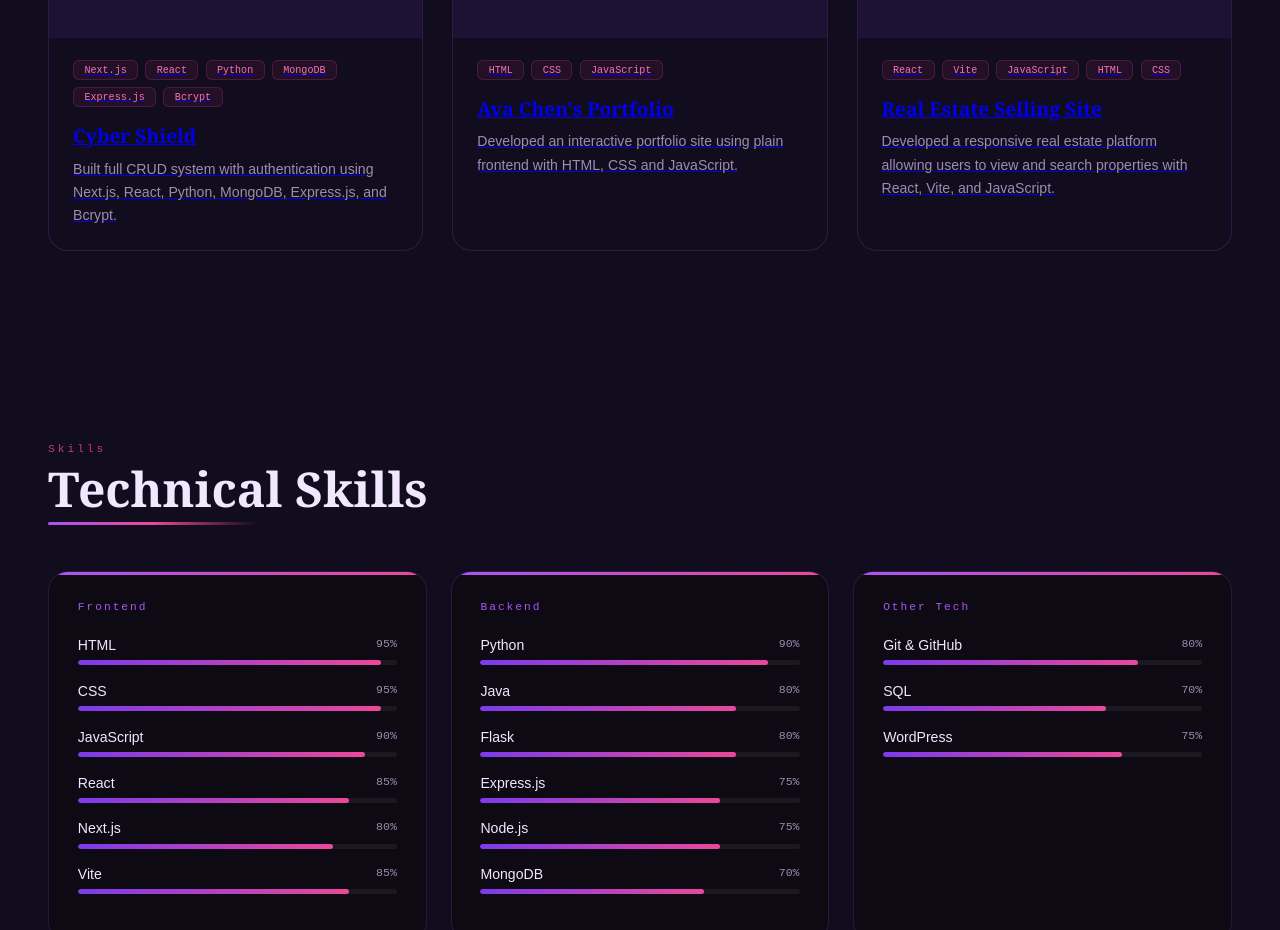
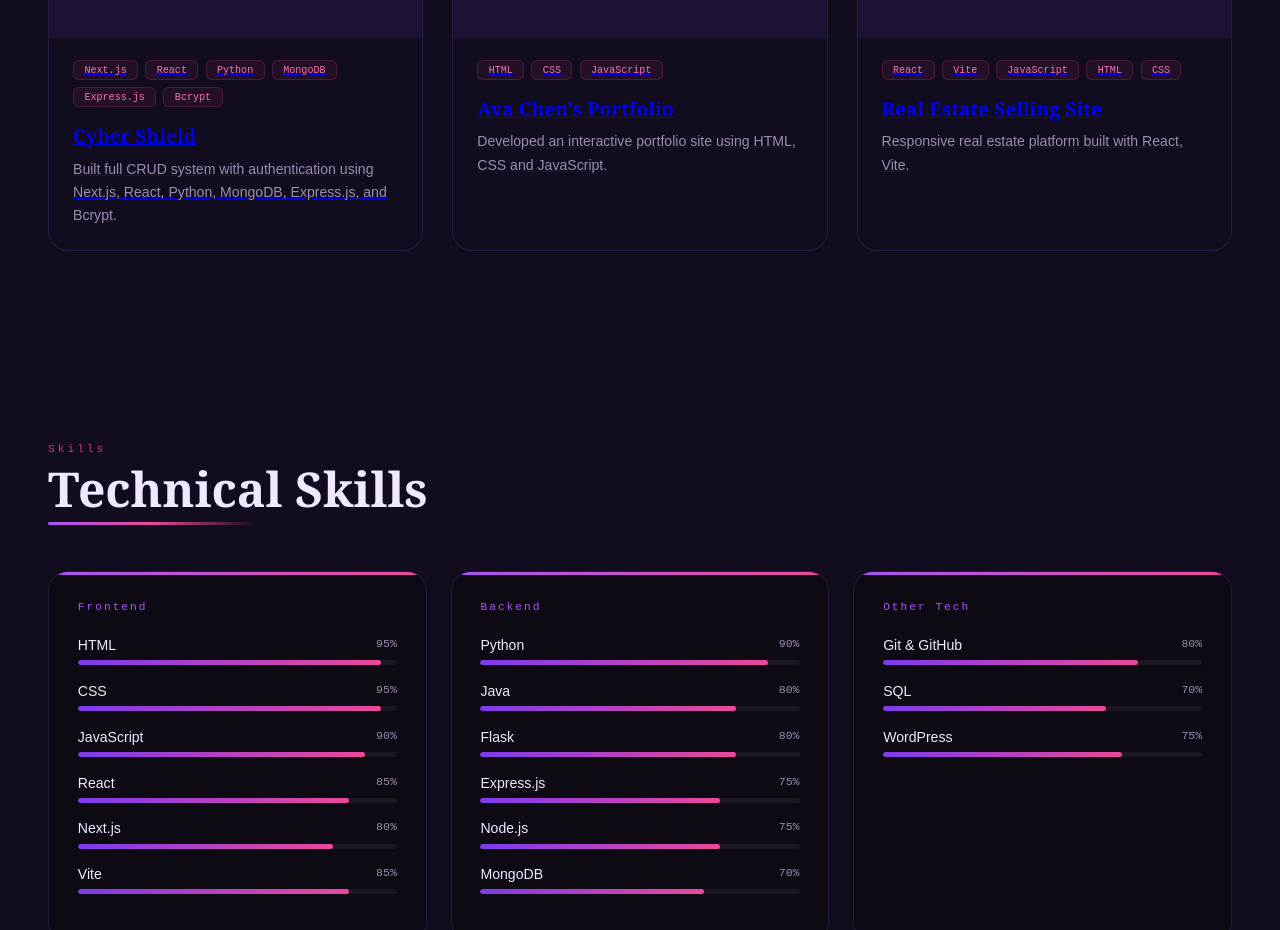
Before and after one commit to Novanya/Official-Portfolio, a React (Vite) app: page / in a window 1280 px wide. Shown: the part 2560-3490 px from the top of the page. Built offline with nearby package versions, Linux system fonts and the light colour scheme.

Commit message:
Refactor project descriptions and update button element

```diff
--- a/src/components/Projects.jsx
+++ b/src/components/Projects.jsx
@@ -11,13 +11,13 @@ export default function Projects() {
     },
     {
       name: "Ava Chen's Portfolio",
-      desc: "Developed an interactive portfolio site using plain frontend with HTML, CSS and JavaScript.",
+      desc: "Developed an interactive portfolio site using HTML, CSS and JavaScript.",
       tags: ["HTML", "CSS", "JavaScript"],
       link: "https://novanya.github.io/Ava-Chen-Portfolio/",
     },
     {
       name: "Real Estate Selling Site",
-      desc: "Developed a responsive real estate platform allowing users to view and search properties with React, Vite, and JavaScript.",
+      desc: "Responsive real estate platform built with React, Vite.",
       tags: ["React", "Vite", "JavaScript", "HTML", "CSS"],
       link: "https://real-estate-phi-dun.vercel.app/",
     },
@@ -32,15 +32,15 @@ export default function Projects() {
         {projects.map((proj, idx) => (
           <a
             key={idx}
-            className="proj-card"
             href={proj.link}
             target="_blank"
             rel="noopener noreferrer"
+            className="proj-card"
           >
             <div className="proj-cover">{proj.name[0]}</div>
 
             <div className="proj-overlay">
-              <button className="proj-btn">View Project</button>
+              <span className="proj-btn">View Project</span>
             </div>
 
             <div className="proj-body">
```
